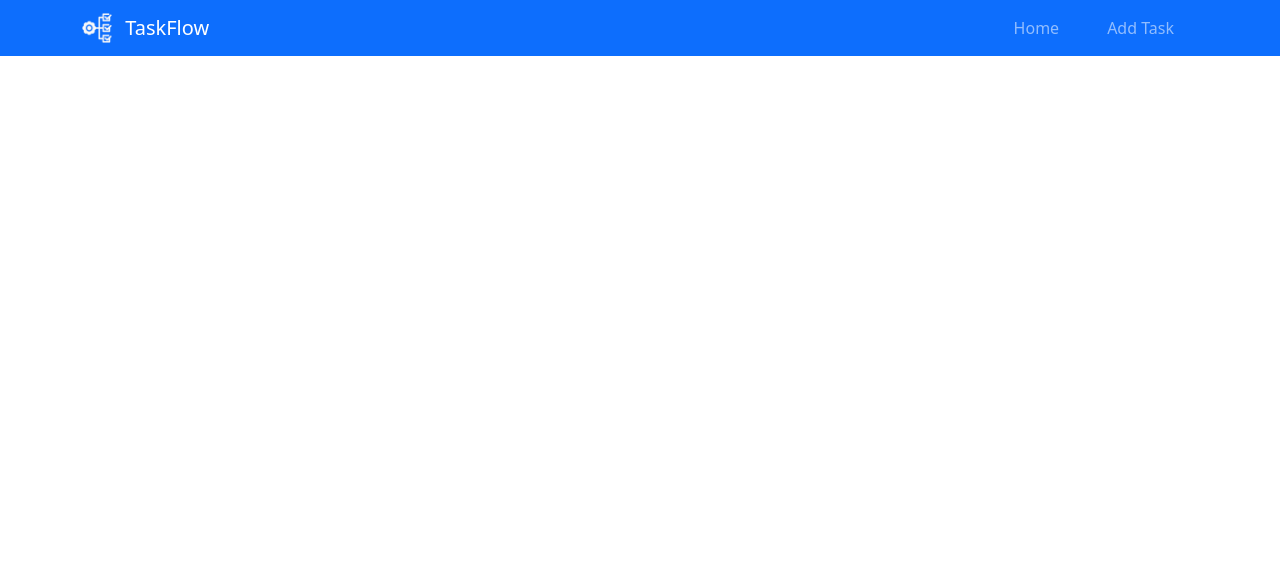
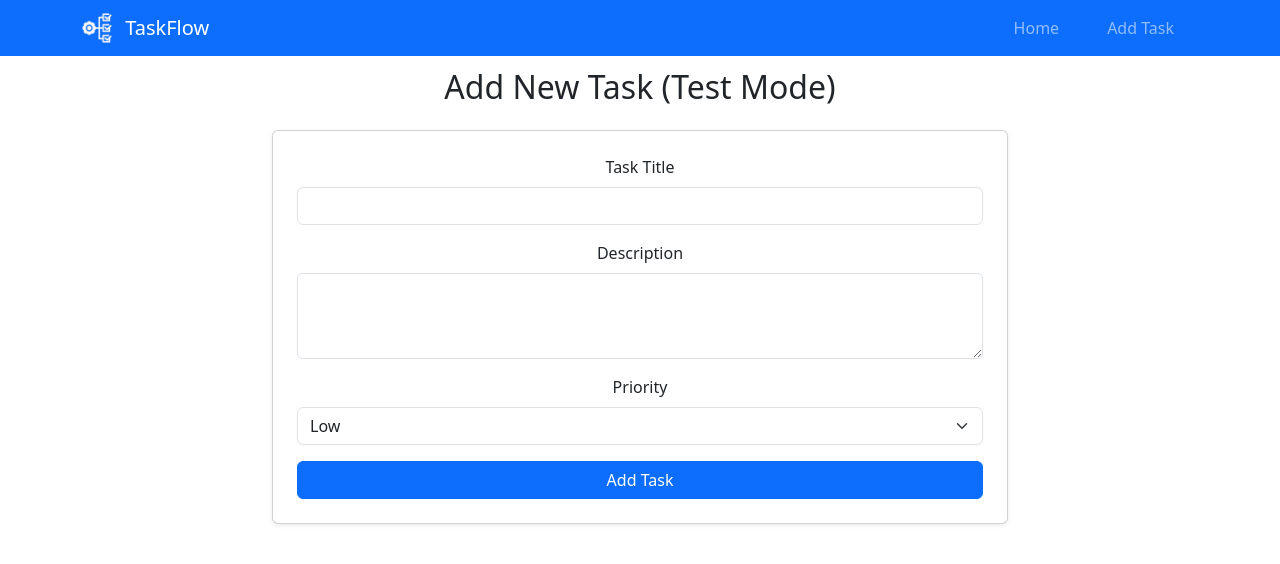
Before and after one commit to pugarioo/TaskFlow, a React (Create React App) app: page / in a window 1280 px wide. Shown: the top 564 px of the page. Built offline with nearby package versions, Linux system fonts and the light colour scheme.

Commit message:
Finished

```diff
--- a/src/App.js
+++ b/src/App.js
@@ -6,12 +6,20 @@ import 'bootstrap/dist/css/bootstrap.min.css';
 import Navbar from 'react-bootstrap/Navbar';
 import Nav from 'react-bootstrap/Nav';
 import logo from './assets/logo.png';
+import AddTaskView from './components/AddTaskView';
+
 
 
 function App() {
+  const addTask = (task) => {
+    console.log("Task added:", task);
+    alert(`✅ Task Added!\n\nTitle: ${task.title}\nPriority: ${task.priority}`);
+  };
   return (
     <Router>
       <div className="App">
+      <AddTaskView addTask={addTask} />
+
         <Navbar bg="primary" data-bs-theme="dark" expand="lg" fixed='top' className='rounded-0'>
           <Container className="d-flex justify-content-around align-items-center">
             <Navbar.Brand>
@@ -33,7 +41,6 @@ function App() {
           </Container>
         </Navbar>
         <main className="main-content">
-
         </main>
       </div>
     </Router>
--- /dev/null
+++ b/src/components/AddTaskView.js
@@ -0,0 +1,72 @@
+import React, { useState } from "react";
+import "bootstrap/dist/css/bootstrap.min.css";
+
+function AddTaskView({ addTask }) {
+  const [title, setTitle] = useState("");
+  const [description, setDescription] = useState("");
+  const [priority, setPriority] = useState("Low");
+
+  const handleSubmit = (e) => {
+    e.preventDefault();
+
+    const newTask = {
+      id: Date.now(),
+      title,
+      description,
+      priority,
+    };
+
+    addTask(newTask); // call temporary test function
+    setTitle("");
+    setDescription("");
+    setPriority("Low");
+  };
+
+  return (
+    <div className="container mt-5">
+      <h2 className="text-center mb-4">Add New Task (Test Mode)</h2>
+      <form className="card p-4 shadow-sm" onSubmit={handleSubmit}>
+        <div className="mb-3">
+          <label className="form-label">Task Title</label>
+          <input
+            type="text"
+            className="form-control"
+            value={title}
+            onChange={(e) => setTitle(e.target.value)}
+            required
+          />
+        </div>
+
+        <div className="mb-3">
+          <label className="form-label">Description</label>
+          <textarea
+            className="form-control"
+            rows="3"
+            value={description}
+            onChange={(e) => setDescription(e.target.value)}
+            required
+          ></textarea>
+        </div>
+
+        <div className="mb-3">
+          <label className="form-label">Priority</label>
+          <select
+            className="form-select"
+            value={priority}
+            onChange={(e) => setPriority(e.target.value)}
+          >
+            <option>Low</option>
+            <option>Medium</option>
+            <option>High</option>
+          </select>
+        </div>
+
+        <button type="submit" className="btn btn-primary w-100">
+          Add Task
+        </button>
+      </form>
+    </div>
+  );
+}
+
+export default AddTaskView;
```
